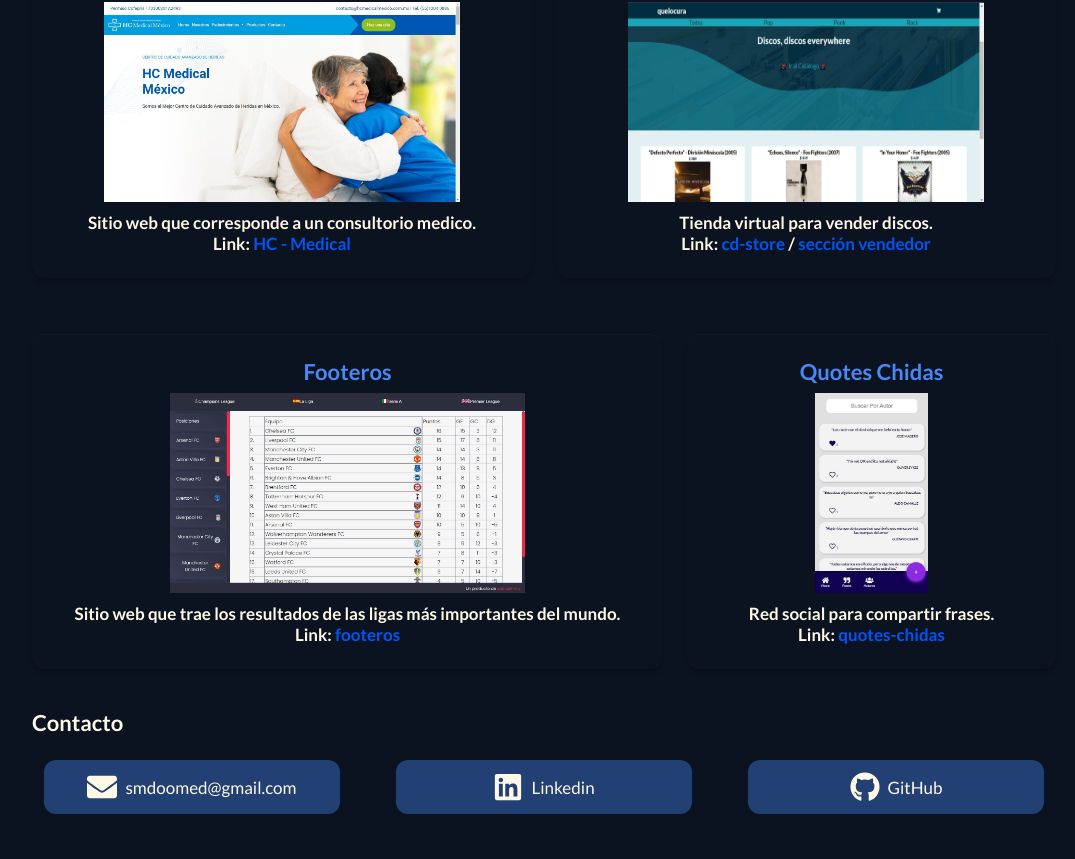
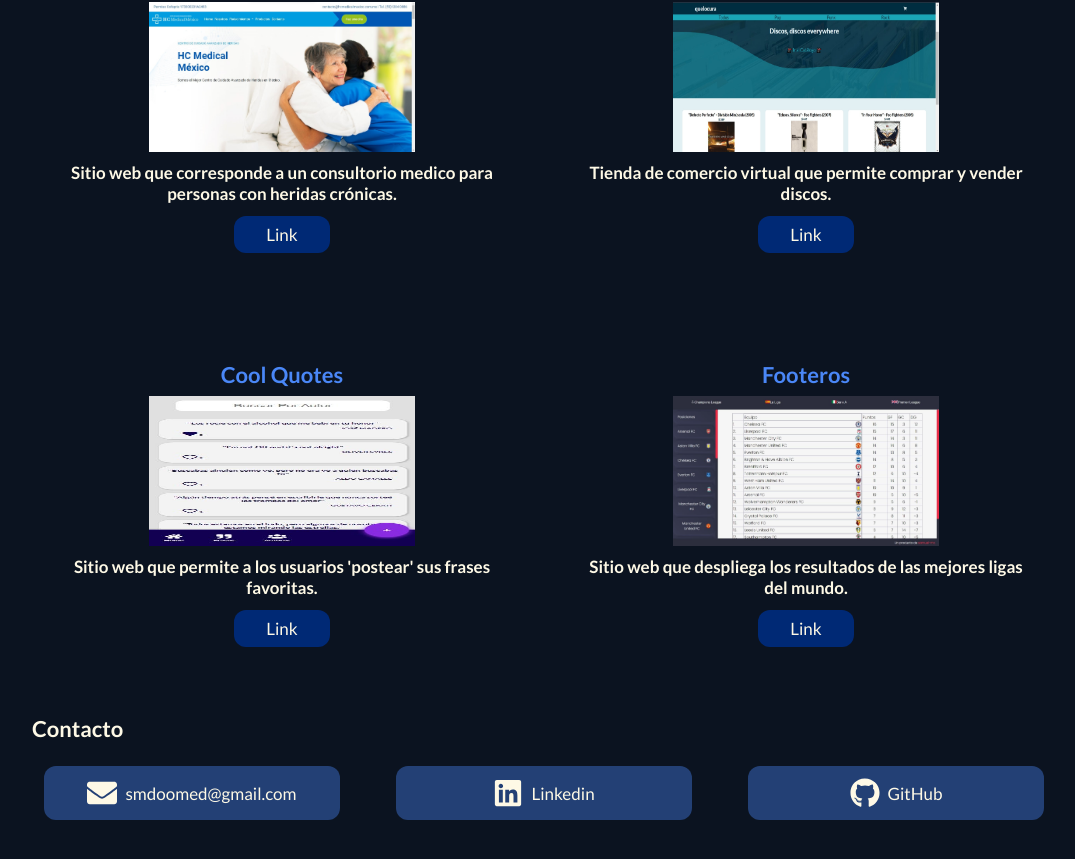
Before and after one commit to samuel-mc/website, a React app: page / in a window 1280 px wide. Shown: the part 743-1602 px from the top of the page, without its empty margins (96-1171 px from the left). Built offline with nearby package versions, Linux system fonts and the light colour scheme.

Commit message:
Update link style

```diff
--- a/src/Components/Proyects.jsx
+++ b/src/Components/Proyects.jsx
@@ -1,111 +1,68 @@
 import React from 'react';
 import Container from './Container';
-import hcmedical from '../assets/images/hcmedical.jpg'
+import hcmedical from '../assets/images/hcmedical.jpg';
 import albums from '../assets/images/albums.jpg';
 import quotes from '../assets/images/quotes.jpg';
 import matches from '../assets/images/matches.jpg';
 
-
 import '../styles/Proyects.css';
 
-const Proyects = ({ darkMode }) =>
-    <Container id="proyects">
-        <h2 className={darkMode ? 'container__title dark' : 'container__title'}>Proyectos</h2>
-        <div className="proyects" id="proyects">
-          <div className={darkMode ? 'proyects__item proyect1 dark' : 'proyects__item proyect1'}>
+const ProyectsItem = ({ darkMode, title, image, description, link }) => (
+  <div className={`glass-item proyects__item ${darkMode ? 'dark' : ''}`}>
     <h2 className={darkMode ? 'proyects__title dark' : 'proyects__title'}>
-              HC - Medical
+      {title}
     </h2>
     <img
-              src={hcmedical}
-              alt="screenshot about a page"
+      src={image}
+      alt="Screenshot about a page"
       className="proyects__image proyects__image-16-9"
     />
-            <h3
-              className={
-                darkMode ? 'proyects__description dark' : 'proyects__description'
-              }
-            >
-              {' '}
-              Sitio web que corresponde a un consultorio medico. <br /> Link:{' '}
-              <a href="https://www.hcmedicalmexico.com.mx/" target="_blank" rel="noopener noreferrer">
-                HC - Medical
+    <h3 className={`proyects__description ${darkMode ? 'dark' : ''}`}>
+      {description} <br />
+    </h3>
+
+    <a className="item__link" href={link} target="_blank" rel="noopener noreferrer">
+      Link
     </a>
-            </h3>
   </div>
-          <div className={darkMode ? 'proyects__item proyect2 dark' : 'proyects__item proyect2'}>
-            <h2 className={darkMode ? 'proyects__title dark' : 'proyects__title'}>
-              Tienda Virtual
+);
+
+const Proyects = ({ darkMode }) => (
+  <Container id="proyects">
+    <h2 className={darkMode ? 'container__title dark' : 'container__title'}>
+      Proyectos
     </h2>
-            <img
-              src={albums}
-              alt="screenshot about a page"
-              className="proyects__image proyects__image-16-9"
+    <div className="proyects" id="proyects">
+      <ProyectsItem
+        title="HC - Medical"
+        darkMode={darkMode}
+        image={hcmedical}
+        description="Sitio web que corresponde a un consultorio medico para personas con heridas crónicas."
+        link="https://www.hcmedicalmexico.com.mx/"
       />
-            <h3
-              className={
-                darkMode ? 'proyects__description dark' : 'proyects__description'
-              }
-            >
-              {' '}
-              Tienda virtual para vender discos. <br /> Link:{' '}
-              <a href="https://discos-chidos.web.app/#/" target="_blank" rel="noopener noreferrer">
-                cd-store
-              </a>
-              {' / '}
-              <a href="https://discos-chidos.web.app/#/seller" target="_blank" rel="noopener noreferrer">
-                sección vendedor
-              </a>
-            </h3>
-          </div>
-          <div className={darkMode ? 'proyects__item proyect3 dark' : 'proyects__item proyect3'}>
-            <h2 className={darkMode ? 'proyects__title dark' : 'proyects__title'}>
-              Footeros
-            </h2>
-            <img
-              src={matches}
-              alt="screenshot about a page"
-              className="proyects__image proyects__image-16-9"
+      <ProyectsItem
+        title="Albums Store"
+        darkMode={darkMode}
+        image={albums}
+        description="Tienda de comercio virtual que permite comprar y vender discos."
+        link="https://discos-chidos.web.app/#/"
       />
-            <h3
-              className={
-                darkMode ? 'proyects__description dark' : 'proyects__description'
-              }
-            >
-              {' '}
-              Sitio web que trae los resultados de las ligas más importantes del
-              mundo. <br /> Link:{' '}
-              <a
-                href="https://samuel-mc.github.io/premier-league/"
-                target="_blank"
-                rel="noopener noreferrer"
-              >
-                footeros
-              </a>
-            </h3>
-          </div>
-          <div className={darkMode ? 'proyects__item proyect4 dark' : 'proyects__item proyect4'}>
-            <h2 className={darkMode ? 'proyects__title dark' : 'proyects__title'}>
-              Quotes Chidas
-            </h2>
-            <img
-              src={quotes}
-              alt="screenshot about a page"
-              className="proyects__image"
+      <ProyectsItem
+        title="Cool Quotes"
+        darkMode={darkMode}
+        image={quotes}
+        description="Sitio web que permite a los usuarios 'postear' sus frases favoritas."
+        link="https://frases-chidas.web.app/"
       />
-            <h3
-              className={
-                darkMode ? 'proyects__description dark' : 'proyects__description'
-              }
-            >
-              {' '}
-              Red social para compartir frases. <br /> Link:{' '}
-              <a href="https://frases-chidas.web.app/" target="_blank" rel="noopener noreferrer" >
-                quotes-chidas
-              </a>
-            </h3>
-          </div>
+      <ProyectsItem
+        title="Footeros"
+        darkMode={darkMode}
+        image={matches}
+        description="Sitio web que despliega los resultados de las mejores ligas del mundo."
+        link="https://samuel-mc.github.io/premier-league/"
+      />
     </div>
   </Container>
+);
 
 export default Proyects;
--- a/src/styles/Proyects.css
+++ b/src/styles/Proyects.css
@@ -6,15 +6,9 @@
 }
 
 .proyects__item{
-    background-color: var(--white);
     border-radius: 12px;
-    box-shadow: rgba(0, 0, 0, 0.2) 0px 4px 4px, inset rgba(100, 100, 100, 0.1) 0px 1px 1px;
     padding: 16px;
     margin: 16px 0;
-}
-
-.proyects__item.dark{
-    background-color: var(--black);
 }
 
 .proyects__title{
@@ -30,56 +24,94 @@
     aspect-ratio: 16/9;
 }
 
-.proyects__description{
+.proyects__description {
     color: var(--black);
     font-size: var(--sm);
     margin: 8px;
 }
 
-.proyects__description.dark{
+.proyects__description.dark {
     color: var(--white);
 }
 
-.proyects__description a{
+.proyects__item .item__link {
+    border-radius: 12px;
+    color: var(--white);
+    display: block;
+    font-size: var(--sm);
+    margin: 12px auto;
+    padding: 8px;
+    width: 80px;
     text-decoration: none;
+    color: var(--white);
+    transition: all 0.5s;
+    position: relative;
+}
+
+.proyects__item .item__link:hover {
     color: var(--primary);
 }
 
-.proyects__description.dark a{
-    color: var(--primary-light);
+.proyects__item .item__link::before {
+    border-radius: 12px;
+
+    content: '';
+    position: absolute;
+    top: 0;
+    left: 0;
+    width: 100%;
+    height: 100%;
+    z-index: -1;
+    background-color: var(--primary);
+    transition: all 0.3s ease-in-out;
+
+}
+.proyects__item .item__link:hover::before {
+    opacity: 0 ;
+    transform: scale(0.75,0.75);
+    transition: all 0.3s ease-in-out;
+}
+.proyects__item .item__link::after {
+    border-radius: 12px;
+    content: '';
+    position: absolute;
+    top: 0;
+    left: 0;
+    width: 100%;
+    height: 100%;
+    z-index: 1;
+    opacity: 0;
+    transition: all 0.3s;
+    border: 2px solid var(--primary);
+    transform: scale(1.1,1.1);
 }
 
-@media(min-width: 320px){
+.proyects__item .item__link:hover::after {
+    opacity: 1;
+    transform: scale(1,1);
+}
+
+
+
+@media(min-width: 320px) {
+    .proyects{
+        grid-template-columns: minmax(200px, 1fr);
+    }
     .proyects__image{
         height: 150px;
     }
 }
 
-@media(min-width: 720px){
+@media(min-width: 720px) {
     .proyects{
         display: grid;
-        grid-template-columns: repeat(8, 1fr);
+        grid-template-columns: repeat(2, minmax(300px, 1fr));
         gap: 24px;
-    }
-
-    .proyects__item.proyect1{
-        grid-column: 1/5;
-    }
-
-    .proyects__item.proyect2{
-        grid-column: 5/9;
-    }
-
-    .proyects__item.proyect3{
-        grid-column: 1/6;
-    }
-    .proyects__item.proyect4{
-        grid-column: 6/9;
     }
 }
 
 @media(min-width: 1024px){
     .proyects__image{
-        height: 200px;
+        /* height: 200px; */
     }
 }
```
Lines whose indentation alone changed are shown as unchanged.
